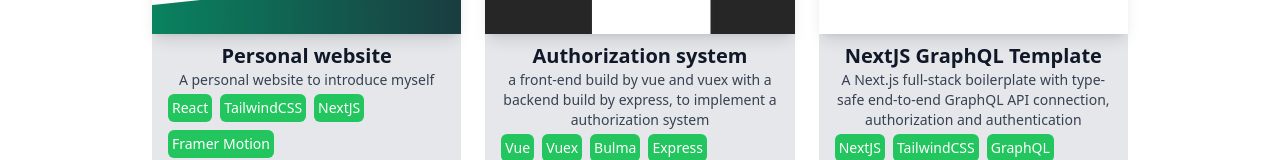
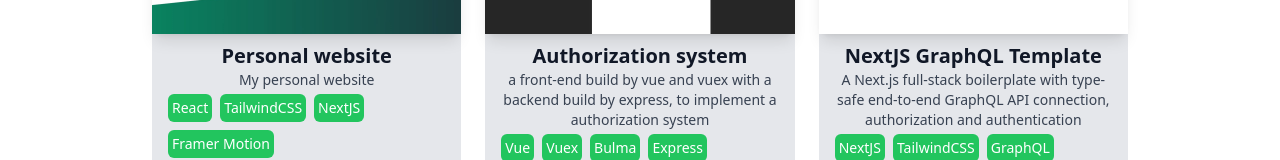
Before and after one commit to devchristam/devchristamdotcom, a Next.js app: page / in a window 1280 px wide. Shown: the part 2346-2506 px from the top of the page. Built offline with nearby package versions, Linux system fonts and the light colour scheme; no server answers.

Commit message:
chore: update content

```diff
--- a/src/frontend/components/Project.tsx
+++ b/src/frontend/components/Project.tsx
@@ -32,7 +32,7 @@ export const Project = () => {
 							detail={{
 								title: 'Personal website',
 								img: '/image/proj3.jpg',
-								content: 'A personal website to introduce myself',
+								content: 'My personal website',
 								tech: ['React', 'TailwindCSS', 'NextJS', 'Framer Motion'],
 								url: 'https://github.com/devchristam/nextjs-personal-website',
 							}}
```
